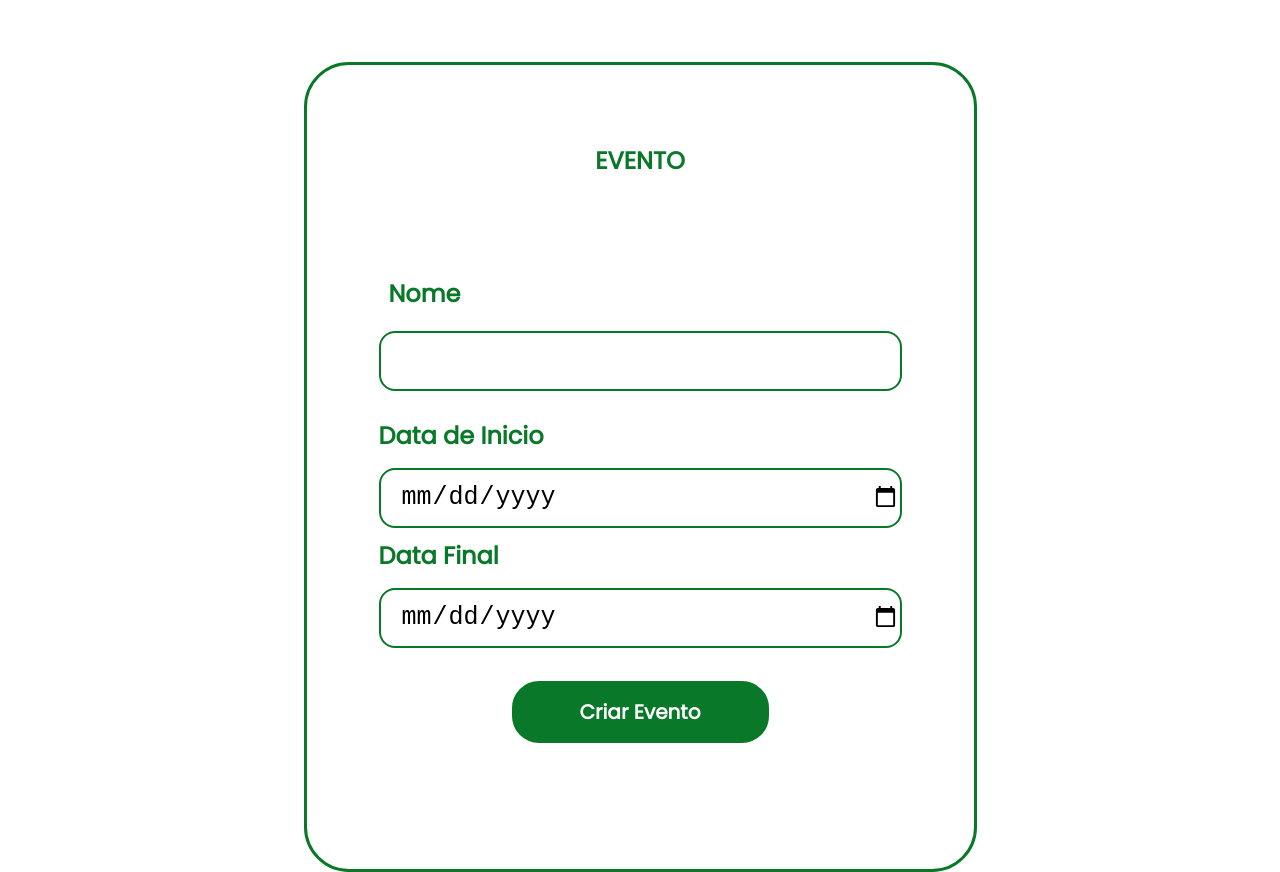
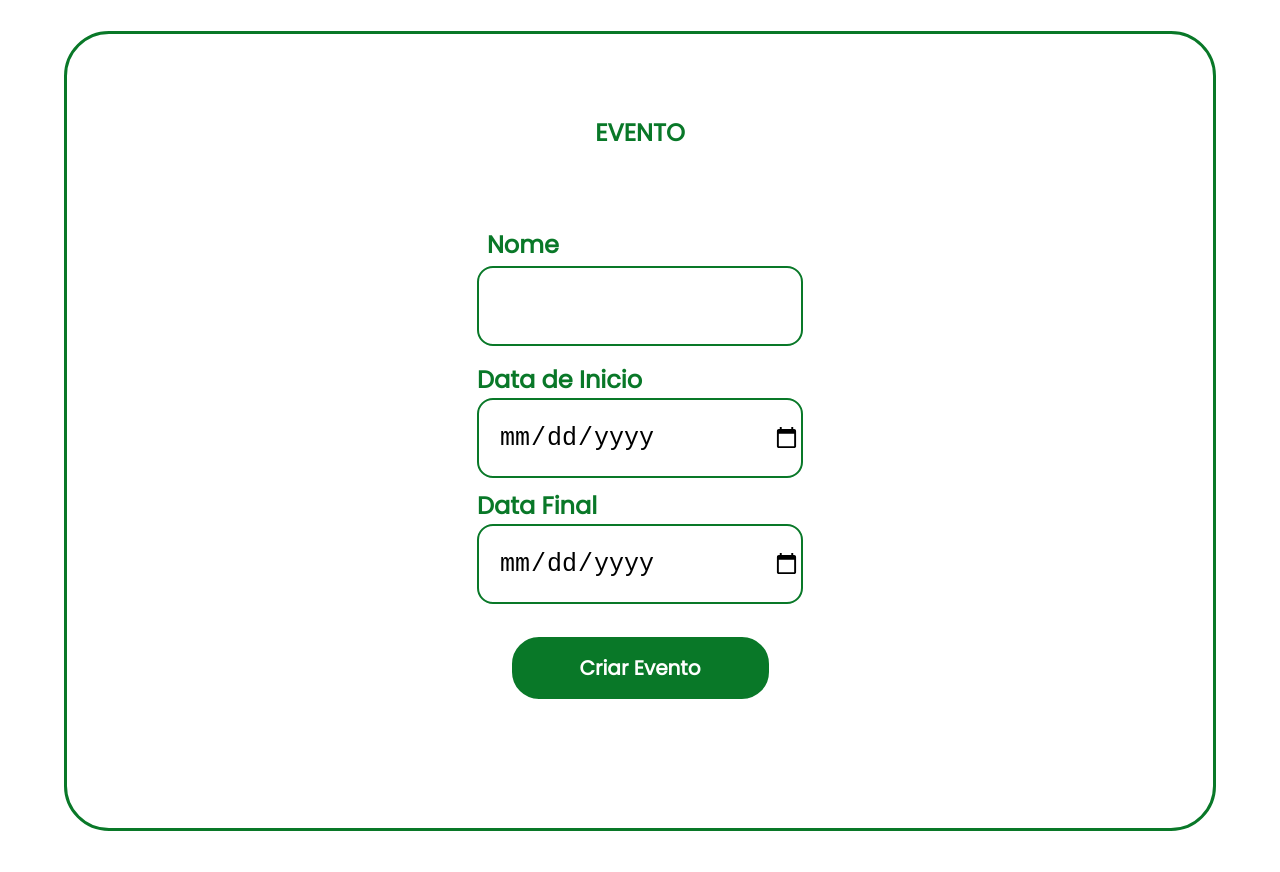
Before and after one commit to dina-dina-dina/SemanaDaEngenharia-Front-End, a React (Create React App) app: page /novoEvento in a window 1280 px wide. After the commit the page ends 831 px from the top, so only its background shows below. Built offline with nearby package versions, Linux system fonts and the light colour scheme; sample sign-in values are in the browser's storage.

Commit message:
Feat: ajuste tela feedback

```diff
--- a/src/paginas/feedbackPalestras/feedback.js
+++ b/src/paginas/feedbackPalestras/feedback.js
@@ -59,7 +59,7 @@ function FeedbackPalestra() {
                     <form>
                         <div className='data'>
                             <label id='labelStyle'>Feedback</label>
-                            <input id='inputStyle' type={'text'} onChange={(event) => setFeedback(event.target.value)}></input>
+                            <input id='inputStyle' placeholder='feedback'type={'text'} onChange={(event) => setFeedback(event.target.value)}></input>
                         </div>
 
                         <div className='botao' >
--- a/src/paginas/novoEvento/novoEvento.css
+++ b/src/paginas/novoEvento/novoEvento.css
@@ -6,7 +6,8 @@
     display: flex;
     justify-content: center;
     align-items: center;
-   height: 100%;
+    width: 100vw;
+   height: 100vh;
 }
 
 .formulario2 {
@@ -15,8 +16,8 @@
     align-items: center;
     justify-content: center;
     box-sizing: border-box;
-    width: 673px;
-    height: 810px;
+    width: 90vw;
+    height: 100vh;
     flex-direction: column;
 
     background: #FFFFFF;
@@ -43,8 +44,8 @@
 }
 
 #inputStyle {
-    width: 523px;
-    height: 60px;
+    width: 100%;
+    height: 10vh;
 
     background: #FFFFFF;
     border: 2px solid #097828;
@@ -66,8 +67,8 @@
 
 
 #labelStyle {
-    width: 319px;
-    height: 50px;
+    width: 100%;
+    height: 100%;
 
     font-family: 'Poppins';
     font-style: normal;
@@ -140,8 +141,8 @@
 
 
 #inputStyleFb {
-    width: 523px;
-    height:200px;
+    width: 100%;
+    height:100%;
 
     background: #FFFFFF;
     border: 2px solid #097828;
```
Also changed, not shown: 1 other file (tests, documents, lock files or other folders).
